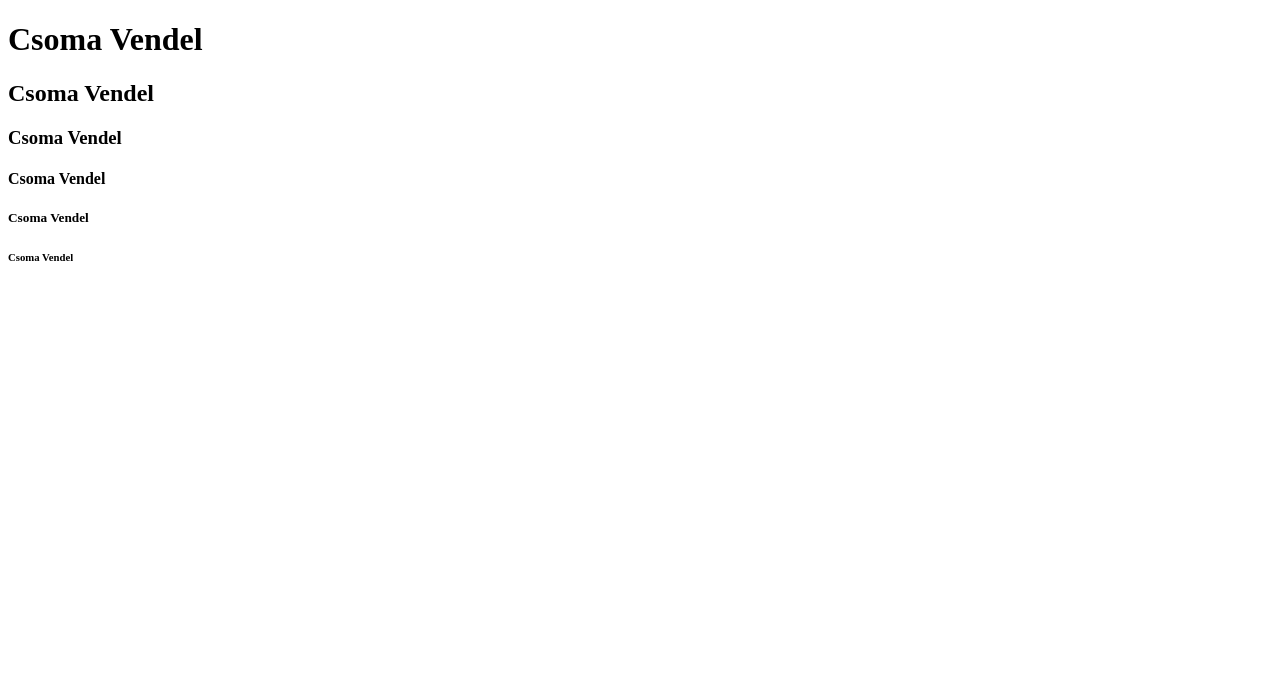
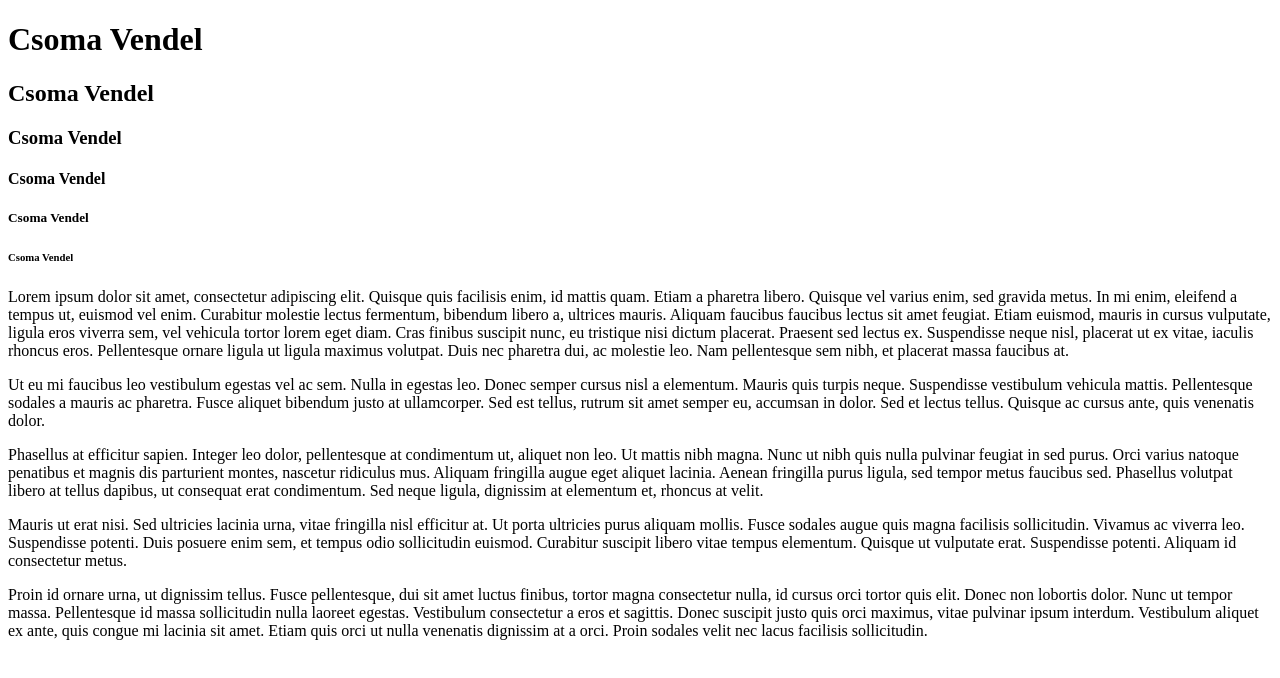
Before and after one commit to csomavendel2008/web, a plain HTML site: page index.html in a window 1280 px wide. Drawn offline with Linux system fonts and the light colour scheme.

Commit message:
2.ik ora

```diff
--- a/index.html
+++ b/index.html
@@ -12,5 +12,15 @@
   <h5>Csoma Vendel</h5>
   <h6>Csoma Vendel</h6>
 
+
+
+
+    <p>Lorem ipsum dolor sit amet, consectetur adipiscing elit. Quisque quis facilisis enim, id mattis quam. Etiam a pharetra libero. Quisque vel varius enim, sed gravida metus. In mi enim, eleifend a tempus ut, euismod vel enim. Curabitur molestie lectus fermentum, bibendum libero a, ultrices mauris. Aliquam faucibus faucibus lectus sit amet feugiat. Etiam euismod, mauris in cursus vulputate, ligula eros viverra sem, vel vehicula tortor lorem eget diam. Cras finibus suscipit nunc, eu tristique nisi dictum placerat. Praesent sed lectus ex. Suspendisse neque nisl, placerat ut ex vitae, iaculis rhoncus eros. Pellentesque ornare ligula ut ligula maximus volutpat. Duis nec pharetra dui, ac molestie leo. Nam pellentesque sem nibh, et placerat massa faucibus at.</p>
+    <p>Ut eu mi faucibus leo vestibulum egestas vel ac sem. Nulla in egestas leo. Donec semper cursus nisl a elementum. Mauris quis turpis neque. Suspendisse vestibulum vehicula mattis. Pellentesque sodales a mauris ac pharetra. Fusce aliquet bibendum justo at ullamcorper. Sed est tellus, rutrum sit amet semper eu, accumsan in dolor. Sed et lectus tellus. Quisque ac cursus ante, quis venenatis dolor.</p>
+    <p>Phasellus at efficitur sapien. Integer leo dolor, pellentesque at condimentum ut, aliquet non leo. Ut mattis nibh magna. Nunc ut nibh quis nulla pulvinar feugiat in sed purus. Orci varius natoque penatibus et magnis dis parturient montes, nascetur ridiculus mus. Aliquam fringilla augue eget aliquet lacinia. Aenean fringilla purus ligula, sed tempor metus faucibus sed. Phasellus volutpat libero at tellus dapibus, ut consequat erat condimentum. Sed neque ligula, dignissim at elementum et, rhoncus at velit.</p>
+    <p>Mauris ut erat nisi. Sed ultricies lacinia urna, vitae fringilla nisl efficitur at. Ut porta ultricies purus aliquam mollis. Fusce sodales augue quis magna facilisis sollicitudin. Vivamus ac viverra leo. Suspendisse potenti. Duis posuere enim sem, et tempus odio sollicitudin euismod. Curabitur suscipit libero vitae tempus elementum. Quisque ut vulputate erat. Suspendisse potenti. Aliquam id consectetur metus.</p>
+    <p>Proin id ornare urna, ut dignissim tellus. Fusce pellentesque, dui sit amet luctus finibus, tortor magna consectetur nulla, id cursus orci tortor quis elit. Donec non lobortis dolor. Nunc ut tempor massa. Pellentesque id massa sollicitudin nulla laoreet egestas. Vestibulum consectetur a eros et sagittis. Donec suscipit justo quis orci maximus, vitae pulvinar ipsum interdum. Vestibulum aliquet ex ante, quis congue mi lacinia sit amet. Etiam quis orci ut nulla venenatis dignissim at a orci. Proin sodales velit nec lacus facilisis sollicitudin.</p>
+
+
 </body>
 </html>
```
